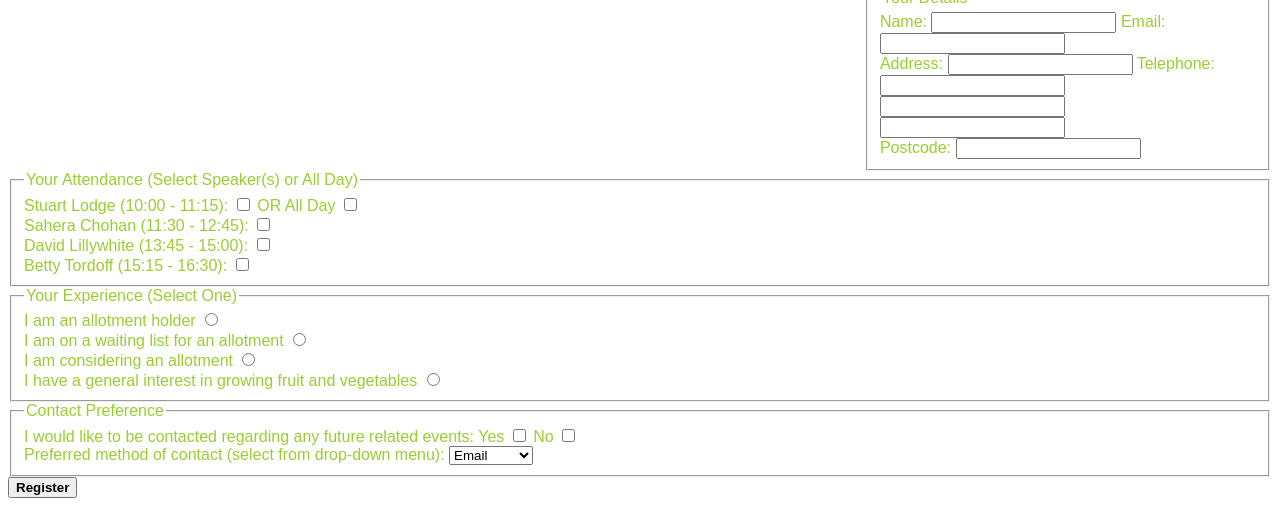
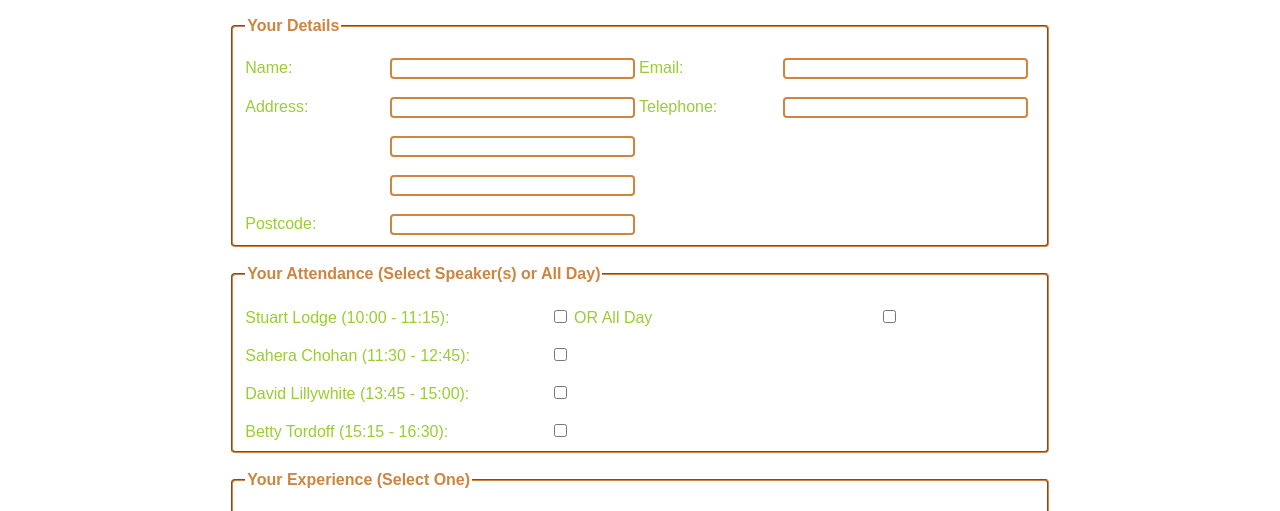
Before and after one commit to Barney40/allotment-day-event, a plain HTML site: page register.html in a window 1280 px wide. Shown: the part 107-618 px from the top of the page. Drawn offline with Linux system fonts and the light colour scheme.

Commit message:
Add form styling

```diff
--- a/assets/css/style.css
+++ b/assets/css/style.css
@@ -133,3 +133,66 @@ img {
     display: inline-block;
     width: 50%;
 }
+
+/* register form */
+
+div.form {
+    display: block;
+    text-align: center;
+}
+
+form {
+    display: block;
+    margin-left: auto;
+    margin-right: auto;
+    text-align: left;
+    width: 65%;
+}
+
+fieldset {
+    border-color: #cd853f;
+    border-radius: 4px;
+}
+
+legend {
+    font-weight: bold;
+    color: #cd853f;
+}
+
+input[type=text] {
+    border: 2px solid #cd853f;
+    border-radius: 4px;
+    width: 30%
+}
+
+input[type=email] {
+    border: 2px solid #cd853f;
+    border-radius: 4px;
+    width: 30%
+}
+
+input:hover {
+    background-color: #c0ec68;
+}
+
+input {
+    color: #cd853f;
+    outline: none;
+}
+
+label {
+    width: 140px;
+    display: inline-block;
+}
+
+#attendance label {
+    width: 300px;
+}
+
+#experience label {
+    width: 300px;
+}
+
+#contact label {
+    width: 300px;
+}
--- a/register.html
+++ b/register.html
@@ -32,67 +32,87 @@
             </ul>
         </nav>
     </header>
-    <section>
+    <div class="form"></div>
         <form action="https://formdump.codeinstitute.net/" method="post">
             <h2>Registration Form</h2>
             <fieldset>
+                <br>
                 <legend>Your Details</legend>
                 <label for="name">Name:</label>
                 <input type="text" id="name" name="name">
                 <label for="email">Email:</label>
                 <input type="email" id="email" name="email">
                 <br>
+                <br>
                 <label for="address1">Address:</label>
                 <input type="text" id="address1" name="address line 1">
                 <label for="telephone">Telephone:</label>
                 <input type="text" id="telephone" name="telephone">
                 <br>
+                <br>
                 <label for="address2"></label>
                 <input type="text" id="address2" name="address line 2">
+                <br>
                 <br>
                 <label for="address3"></label>
                 <input type="text" id="address3" name="address line 3">
                 <br>
+                <br>
                 <label for="postcode">Postcode:</label>
                 <input type="text" id="postcode" name="postcode">
+                <br>
             </fieldset>
-            <fieldset>
+            <br>
+            <fieldset id="attendance">
+                <br>
                 <legend>Your Attendance (Select Speaker(s) or All Day)</legend>
                 <label for="stuart">Stuart Lodge (10:00 - 11:15):</label>
-                <input type ="checkbox" id="stuart" name="stuart" value="stuart">
+                <input type="checkbox" id="stuart" name="stuart" value="stuart">
                 <label for="all-day">OR All Day</label>
-                <input type ="checkbox" id="all-day" name="all-day" value="all-day">
+                <input type="checkbox" id="all-day" name="all-day" value="all-day">
+                <br>
                 <br>
                 <label for="sahera">Sahera Chohan (11:30 - 12:45):</label>
-                <input type ="checkbox" id="sahera" name="sahera" value="sahera">
+                <input type="checkbox" id="sahera" name="sahera" value="sahera">
+                <br>
                 <br>
                 <label for="david">David Lillywhite (13:45 - 15:00):</label>
-                <input type ="checkbox" id="david" name="david" value="david">
+                <input type="checkbox" id="david" name="david" value="david">
+                <br>
                 <br>
                 <label for="betty">Betty Tordoff (15:15 - 16:30):</label>
-                <input type ="checkbox" id="betty" name="betty" value="betty">
+                <input type="checkbox" id="betty" name="betty" value="betty">
             </fieldset>
-            <fieldset>
+            <br>
+            <fieldset id="experience">
+                <br>
                 <legend>Your Experience (Select One)</legend>
                 <label for="holder">I am an allotment holder</label>
                 <input type="radio" name="experience" value="holder" id="holder">
                 <br>
+                <br>
                 <label for="waiting">I am on a waiting list for an allotment</label>
                 <input type="radio" name="experience" value="waiting" id="waiting">
+                <br>
                 <br>
                 <label for="considering">I am considering an allotment</label>
                 <input type="radio" name="experience" value="considering" id="considering">
                 <br>
+                <br>
                 <label for="general">I have a general interest in growing fruit and vegetables</label>
                 <input type="radio" name="experience" value="general" id="general">
             </fieldset>
-            <fieldset>
+            <br>
+            <fieldset id="contact">
                 <legend>Contact Preference</legend>
+                <br>
                 <label for="contact">I would like to be contacted regarding any future related events:</label>
+                <br>
                 <label for="yes">Yes</label>
                 <input type="checkbox" name="yes" value="yes" id="yes">
                 <label for="no">No</label>
                 <input type="checkbox" name="no" value="no" id="no">
+                <br>
                 <br>
                 <label for="contact-method">Preferred method of contact (select from drop-down menu):</label>
                 <select name="contact-method" id="contact-method">
@@ -101,9 +121,10 @@
                     <option value="Post">Post</option>
                 </select>
             </fieldset>
+            <br>
             <button type="submit"><strong>Register</strong></button>
         </form>
-    </section>
+    </div>
 </body>
 <footer>
     <ul class="social-media">
```
